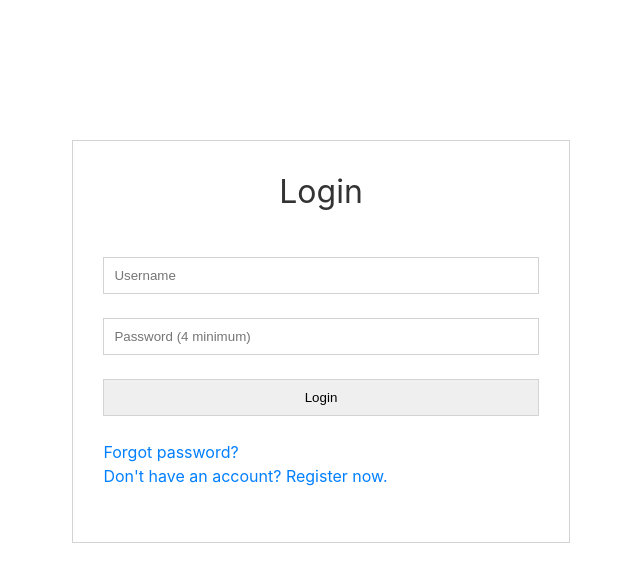
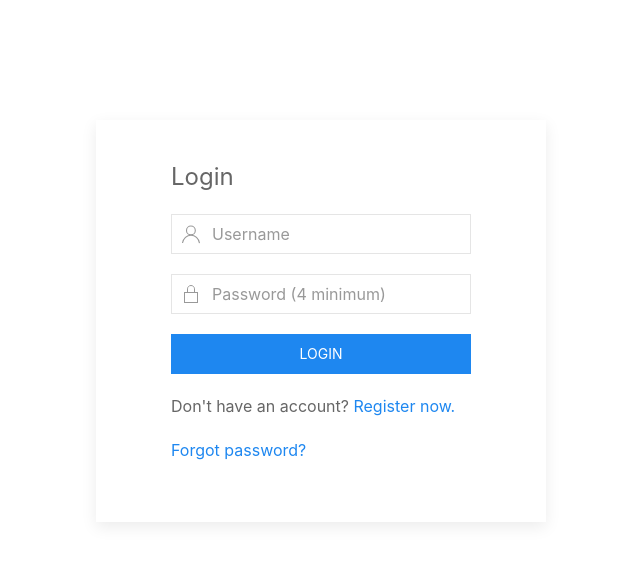
Before and after one commit to arpanneupane19/Chattr, a Flask app: page /login in a window 1280 px wide. Shown: the top 582 px of the page, without its empty margins (319-959 px from the left). Run offline with Flask 2, Linux system fonts and the light colour scheme; some libraries are stand-ins or nearby versions.

Commit message:
redid login page

```diff
--- a/app/templates/login.html
+++ b/app/templates/login.html
@@ -2,23 +2,44 @@
 {% block title %}{% endblock %}
 {% block head %}
 {{ super() }}
-<link rel="stylesheet" href="{{url_for('static', filename='login-register.css')}}" />
 {% endblock head %}
 
 {% block content %}
 
-<div class="container">
-    <div class="form">
-        <h2 style='text-align:center;'>Login</h2>
-        <br>
-        <form method='POST'>
-            {{form.hidden_tag()}}
-            {{form.username()}}<br>
-            {{form.password()}}<br>
-            {{form.submit()}}<br>
-            <a href="" style='color: #007fff'>Forgot password?</a>
-            <a href="{{ url_for('register') }}" style='color: #007fff'>Don't have an account? Register now.</a><br>
-        </form>
+<div class="uk-container">
+    <div
+        class="uk-card uk-card-default uk-card-body uk-width-large uk-flex uk-flex-center uk-margin-medium-top uk-margin-auto">
+        <fieldset class="uk-fieldset">
+            <label class="uk-legend">Login</label>
+            <form method='POST'>
+                {{form.hidden_tag()}}
+                <div class="uk-margin">
+                    <div class="uk-inline uk-width-medium">
+                        <span class="uk-form-icon" uk-icon="icon: user"></span>
+                        {{form.username(class="uk-input")}}
+                    </div>
+                </div>
+
+                <div class="uk-margin">
+                    <div class="uk-inline uk-width-medium">
+                        <span class="uk-form-icon" uk-icon="icon: lock"></span>
+                        {{form.password(class="uk-input")}}
+                    </div>
+                </div>
+
+                <div class="uk-margin">
+                    <div class='uk-inline uk-width-medium'>
+                        {{form.submit(class="uk-button uk-width-9-10 uk-button-primary")}}
+                    </div>
+                </div>
+                <div class='uk-margin'>
+                    Don't have an account? <a class="uk-link" href="{{ url_for('register') }}">Register now.</a>
+                </div>
+                <div class='uk-margin'>
+                    <a class="uk-link" href="{{ url_for('register') }}">Forgot password?</a>
+                </div>
+            </form>
+        </fieldset>
     </div>
 </div>
 
```
